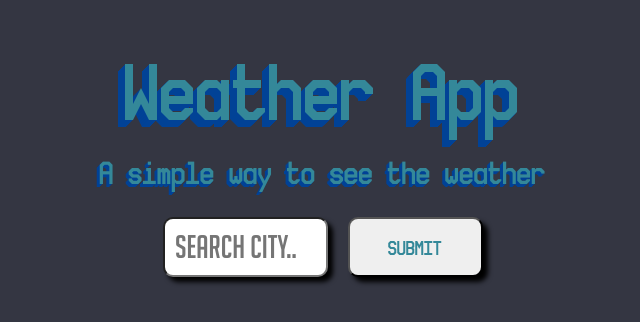
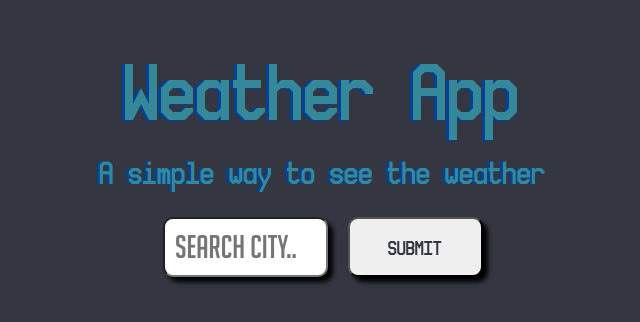
Before and after one commit to PedroHenr1que1/WeatherApp, a plain HTML site: page index.html in a window 1280 px wide. Shown: the whole page, without its empty margins (317-957 px from the left). Drawn offline with Linux system fonts and the light colour scheme.

Commit message:
Change layout

```diff
--- a/CSS/style.css
+++ b/CSS/style.css
@@ -22,8 +22,6 @@
 }
 
 body {
-    width: 100%;
-    height: 100%;
     background-color: #343642;
 }
 
@@ -49,21 +47,21 @@ footer {
     margin: 10px;
     font-size: 10vw;
     text-shadow:
-    -1px 1px 0 #014296,
-    -2px 2px 0 #014296,
-    -3px 3px 0 #014296,
-    -4px 4px 0 #014296,
-    -5px 5px 0 #014296,
-    -6px 6px 0 #014296,
-    -7px 7px 0 #014296;
+    -0.2vw 0.01vw 0 #014296,
+    -0.2vw 0.02vw 0 #014296,
+    -0.2vw 0.03vw 0 #014296,
+    -0.2vw 0.04vw 0 #014296,
+    -0.2vw 0.05vw 0 #014296,
+    -0.2vw 0.06vw 0 #014296,
+    -0.2vw 0.07vw 0 #014296;
 }
 
 .subtitle {
     font-size: 4vw;
     text-shadow:
-    -1px 1px 0 #014296,
-    -2px 2px 0 #014296,
-    -3px 3px 0 #014296;
+    -0.2vw 0.01vw 0 #014296,
+    -0.2vw 0.02vw 0 #014296,
+    -0.2vw 0.03vw 0 #014296;
 }
 
 .form{
@@ -85,6 +83,7 @@ footer {
 }
 
 .button {
+    color: #343642;
     width: 50%;
     font-size: 2.5vw;
     border-radius: 10px;
```
Also changed, not shown: index.html (+1 -1 lines).
